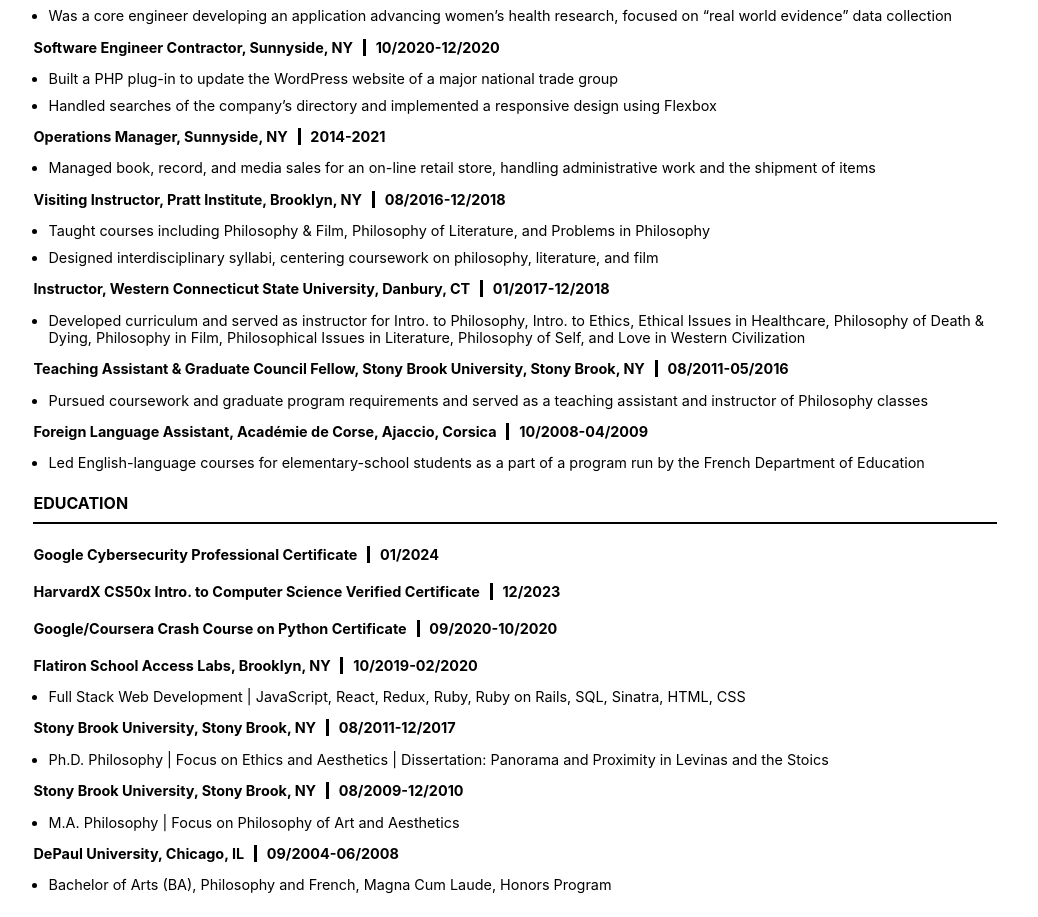
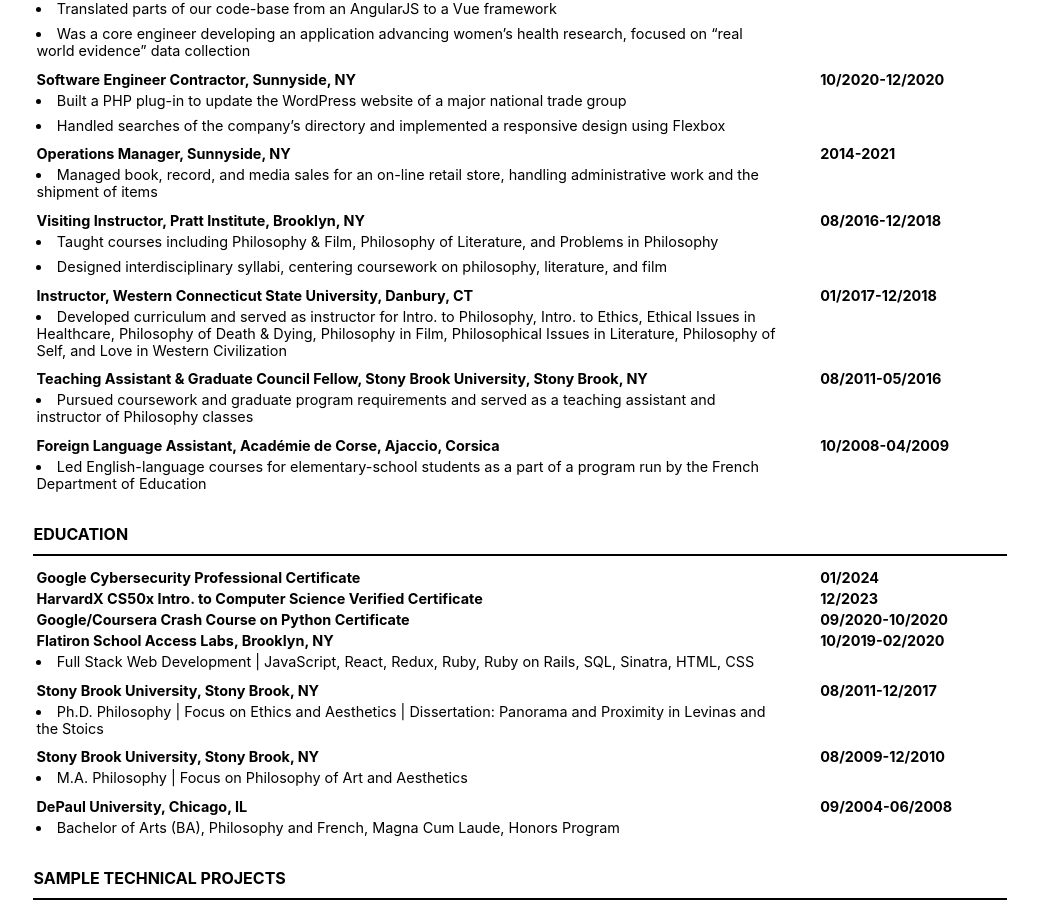
Before and after one commit to automobileslie/carlies-website, a React (Create React App) app: page /resume in a window 1280 px wide. Shown: the part 599-1516 px from the top of the page, without its empty margins (115-1153 px from the left). Built offline with nearby package versions, Linux system fonts and the light colour scheme.

Commit message:
overhaul of style and layout for resume

```diff
--- a/src/Resume.js
+++ b/src/Resume.js
@@ -21,8 +21,14 @@
                         <h4 className="resume-section-header">TECHNICAL SKILLS</h4>
                         <p className="resume-paragraph">JavaScript/Typescript (including Vue.js, AngularJS, and React frameworks), Ruby, Ruby on Rails, Python, HTML, CSS, PHP, C, Java, SQL, Flask,  Intrusion Detection, Cybersecurity Incident Response, Vulnerability Management, Communication, Problem-Solving, Critical Thinking</p>
                         <h4 className="resume-section-header">WORK EXPERIENCE</h4>
-                        <div className="container-for-resume-paragraph"><p className="resume-paragraph resume-section-bold">Software Engineer, Dorsata, Remote</p><p className="resume-paragraph resume-section-bold date-on-resume">09/2021-09/2023</p></div>
-                        <ul className="ul-resume">
+                        <table>
+                            <tbody>
+                                <tr>
+                                    <td className="resume-paragraph resume-section-bold">Software Engineer, Dorsata, Remote</td>
+                                    <td className="resume-date resume-section-bold">09/2021-09/2023</td>
+                                </tr>
+                                <tr>
+                                    <td>
                                         <li className="li-resume">Worked as an engineer for a software company focused on improving women’s health and prenatal care.
                                             Dorsata provides an EHR tool embedded in the obstetrics workflow to aid women’s healthcare providers
                                             in delivering quality services to their patients.
@@ -34,105 +40,154 @@
                                         <li className="li-resume">Was a core engineer developing an application advancing women’s health research,
                                             focused on “real world evidence” data collection
                                         </li>
-                        </ul>
-                        <div className="container-for-resume-paragraph"><p className="resume-paragraph resume-section-bold"> Software Engineer Contractor, Sunnyside, NY</p><p className="resume-paragraph resume-section-bold date-on-resume">10/2020-12/2020</p></div>
-                        <ul className="ul-resume">
+                                    </td>
+                                </tr>
+                                <tr>
+                                    <td className="resume-paragraph resume-section-bold"> Software Engineer Contractor, Sunnyside, NY</td>
+                                    <td className="resume-date resume-section-bold">10/2020-12/2020</td>
+                                </tr>
+                                <tr>
+                                    <td>
                                         <li className="li-resume">Built a PHP plug-in to update the WordPress website of a major national trade group</li>
                                         <li className="li-resume">Handled searches of the company’s directory and implemented a responsive design using Flexbox</li>
-                        </ul>
-                        <div className="container-for-resume-paragraph"><p className="resume-paragraph resume-section-bold"> Operations Manager, Sunnyside, NY</p><p className="resume-paragraph resume-section-bold date-on-resume">2014-2021</p></div>
-                        <ul className="ul-resume">
+                                    </td>
+                                </tr>
+                                <tr>
+                                    <td className="resume-paragraph resume-section-bold"> Operations Manager, Sunnyside, NY</td>
+                                    <td className="resume-date resume-section-bold">2014-2021</td>
+                                </tr>
+                                <tr>
+                                    <td>
                                         <li className="li-resume">Managed book, record, and media sales for an on-line retail store, handling administrative work and the shipment of items</li>
-                        </ul>
-                        <div className="container-for-resume-paragraph"><p className="resume-paragraph resume-section-bold">Visiting Instructor, Pratt Institute, Brooklyn, NY</p><p className="resume-paragraph resume-section-bold date-on-resume">08/2016-12/2018</p></div>
-                        <ul className="ul-resume">
+                                    </td>
+                                </tr>
+                                <tr>
+                                    <td className="resume-paragraph resume-section-bold">Visiting Instructor, Pratt Institute, Brooklyn, NY</td>
+                                    <td className="resume-date resume-section-bold">08/2016-12/2018</td>
+                                </tr>
+                                <tr>
+                                    <td>
                                         <li className="li-resume">Taught courses including Philosophy & Film, Philosophy of Literature, and Problems in Philosophy</li>
                                         <li className="li-resume">Designed interdisciplinary syllabi, centering coursework on philosophy, literature, and film</li>
-                        </ul>
-                        <div className="container-for-resume-paragraph"><p className="resume-paragraph resume-section-bold">Instructor, Western Connecticut State University, Danbury, CT </p><p className="resume-paragraph resume-section-bold date-on-resume">01/2017-12/2018</p></div>
-                        <ul className="ul-resume">
+                                    </td>
+                                </tr>
+                                <tr>
+                                    <td className="resume-paragraph resume-section-bold">Instructor, Western Connecticut State University, Danbury, CT </td>
+                                    <td className="resume-date resume-section-bold">01/2017-12/2018</td>
+                                </tr>
+                                <tr>
+                                    <td>
                                         <li className="li-resume">Developed curriculum and served as instructor for Intro. to Philosophy, Intro. to Ethics,
                                             Ethical Issues in Healthcare, Philosophy of Death & Dying, Philosophy in Film, Philosophical Issues in Literature, Philosophy of Self, and Love in Western Civilization
                                         </li>
-                        </ul>
-                        <div className="container-for-resume-paragraph"><p className="resume-paragraph resume-section-bold">Teaching Assistant & Graduate Council Fellow, Stony Brook University, Stony Brook, NY</p><p className="resume-paragraph resume-section-bold date-on-resume"> 08/2011-05/2016</p></div>
-                        <ul className="ul-resume">
+                                    </td>
+                                </tr>
+                                <tr>
+                                    <td className="resume-paragraph resume-section-bold">Teaching Assistant & Graduate Council Fellow, Stony Brook University, Stony Brook, NY</td>
+                                    <td className="resume-date resume-section-bold"> 08/2011-05/2016</td>
+                                </tr>
+                                <tr>
+                                    <td>
                                         <li className="li-resume">Pursued coursework and graduate program requirements and served as a teaching assistant and instructor of Philosophy classes</li>
-                        </ul>
-                        <div className="container-for-resume-paragraph"><p className="resume-paragraph resume-section-bold">Foreign Language Assistant, Académie de Corse, Ajaccio, Corsica</p><p className="resume-paragraph resume-section-bold date-on-resume">10/2008-04/2009</p></div>
-                        <ul className="ul-resume">
+                                    </td>
+                                </tr>
+                                <tr>
+                                    <td className="resume-paragraph resume-section-bold">Foreign Language Assistant, Académie de Corse, Ajaccio, Corsica</td>
+                                    <td className="resume-date resume-section-bold">10/2008-04/2009</td>
+                                </tr>
+                                <tr>
+                                    <td>
                                         <li className="li-resume">Led English-language courses for elementary-school students as a part of a program run by the French Department of Education</li>
-                        </ul>
+                                    </td>
+                                </tr>
+                            </tbody>
+                        </table>
                         <h4 className="resume-section-header">EDUCATION</h4>
-                        <div className="container-for-resume-paragraph"><p className="resume-paragraph resume-section-bold">Google Cybersecurity Professional Certificate</p><p className="resume-paragraph resume-section-bold date-on-resume">01/2024</p></div>
-                        <br />
-                        <div className="container-for-resume-paragraph"><p className="resume-paragraph resume-section-bold">HarvardX CS50x Intro. to Computer Science Verified Certificate</p><p className="resume-paragraph resume-section-bold date-on-resume">12/2023</p></div>
-                        <br />
-                        <div className="container-for-resume-paragraph"><p className="resume-paragraph resume-section-bold">Google/Coursera Crash Course on Python Certificate</p><p className="resume-paragraph resume-section-bold date-on-resume">09/2020-10/2020</p></div>
-                        <br />
-                        <div className="container-for-resume-paragraph"><p className="resume-paragraph resume-section-bold">Flatiron School Access Labs, Brooklyn, NY</p><p className="resume-paragraph resume-section-bold date-on-resume">10/2019-02/2020</p></div>
-                        <ul className="ul-resume">
+                        <table>
+                            <tbody>
+                                <tr>
+                                    <td className="resume-paragraph resume-section-bold">Google Cybersecurity Professional Certificate</td>
+                                    <td className="resume-date resume-section-bold">01/2024</td>
+                                </tr>
+                                <tr>
+                                    <td className="resume-paragraph resume-section-bold">HarvardX CS50x Intro. to Computer Science Verified Certificate</td>
+                                    <td className="resume-date resume-section-bold">12/2023</td>
+                                </tr>
+                                <tr>
+                                    <td className="resume-paragraph resume-section-bold">Google/Coursera Crash Course on Python Certificate</td>
+                                    <td className="resume-date resume-section-bold">09/2020-10/2020</td>
+                                </tr>
+                                <tr>
+                                    <td className="resume-paragraph resume-section-bold">Flatiron School Access Labs, Brooklyn, NY</td>
+                                    <td className="resume-date resume-section-bold">10/2019-02/2020</td>
+                                </tr>
+                                <tr>
+                                    <td>
                                         <li className="li-resume">Full Stack Web Development | JavaScript, React, Redux, Ruby, Ruby on Rails, SQL, Sinatra, HTML, CSS</li>
-                        </ul>
-                        <div className="container-for-resume-paragraph"><p className="resume-paragraph resume-section-bold">Stony Brook University, Stony Brook, NY</p><p className="resume-paragraph resume-section-bold date-on-resume">08/2011-12/2017</p></div>
-                        <ul className="ul-resume">
+                                    </td>
+                                </tr>
+                                <tr>
+                                    <td className="resume-paragraph resume-section-bold">Stony Brook University, Stony Brook, NY</td>
+                                    <td className="resume-date resume-section-bold">08/2011-12/2017</td>
+                                </tr>
+                                <tr>
+                                    <td>
                                         <li className="li-resume">Ph.D. Philosophy | Focus on Ethics and Aesthetics | Dissertation: Panorama and Proximity in Levinas and the Stoics</li>
-                        </ul>
-                        <div className="container-for-resume-paragraph"><p className="resume-paragraph resume-section-bold">Stony Brook University, Stony Brook, NY</p><p className="resume-paragraph resume-section-bold date-on-resume">08/2009-12/2010</p></div>
-                        <ul className="ul-resume">
+                                    </td>
+                                </tr>
+                                <tr>
+                                    <td className="resume-paragraph resume-section-bold">Stony Brook University, Stony Brook, NY</td>
+                                    <td className="resume-date resume-section-bold">08/2009-12/2010</td>
+                                </tr>
+                                <tr>
+                                    <td>
                                         <li className="li-resume">M.A. Philosophy | Focus on Philosophy of Art and Aesthetics</li>
-                        </ul>
-                        <div className="container-for-resume-paragraph"><p className="resume-paragraph resume-section-bold">DePaul University, Chicago, IL</p><p className="resume-paragraph resume-section-bold date-on-resume">09/2004-06/2008</p></div>
-                        <ul className="ul-resume">
+                                    </td>
+                                </tr>
+                                <tr>
+                                    <td className="resume-paragraph resume-section-bold">DePaul University, Chicago, IL</td>
+                                    <td className="resume-date resume-section-bold">09/2004-06/2008</td>
+                                </tr>
+                                <tr>
+                                    <td>
                                         <li className="li-resume">Bachelor of Arts (BA), Philosophy and French, Magna Cum Laude, Honors Program</li>
-                        </ul>
+                                    </td>
+                                </tr>
+                            </tbody>
+                        </table>
 
                         <h4 className="resume-section-header">SAMPLE TECHNICAL PROJECTS</h4>
 
-                        <p className="resume-paragraph"><strong>Chicago Artwork Collection Application</strong>
+                        <p className="project-title"><strong>Chicago Artwork Collection Application</strong>
                             <a className="link link-for-resume-and-projects resume-publication-and-project-link" href="https://github.com/automobileslie/aic_collections_app" target = "_blank" rel="noopener noreferrer"> AIC Collection App </a>
-                            |
                             <a className="link link-for-resume-and-projects resume-publication-and-project-link" href="https://youtu.be/htQ8wr_J2WU" target = "_blank" rel="noopener noreferrer"> Demo </a>
                         </p>
-                        <p className="resume-paragraph"><i>A program for perusing artwork at the Art Institute of Chicago and creating your own personal collections</i></p>
-
-                        <ul className="ul-resume">
+                        <p className="project-description-on-resume"><i>A program for perusing artwork at the Art Institute of Chicago and creating your own personal collections</i></p>
                         <li className="li-resume">Built the application using Python, SQL, and Flask</li>
                         <li className="li-resume">Set up fetches to the Art Institute of Chicago’s public API to get work in the public domain, rendering a paginated list of matches</li>
                         <li className="li-resume">Enabled CRUD functionality for users to manage their own personal digital artwork collections</li>
-                        </ul>
 
-                        <p className="resume-paragraph"><strong>Library of Congress Collections Application </strong>
+                        <p className="project-title"><strong>Library of Congress Collections Application </strong>
                             <a className="link link-for-resume-and-projects resume-publication-and-project-link" href="https://github.com/automobileslie/Library_of_Congress_App" target = "_blank" rel="noopener noreferrer"> Library of Congress App </a>
-                            |
                             <a className="link link-for-resume-and-projects resume-publication-and-project-link" href="https://www.loom.com/share/0a4500bfd7b34f33b6b1e088a0beada9?sid=d8217163-72f7-4962-b08d-311505806dd8" target = "_blank" rel="noopener noreferrer"> Demo </a>
                         </p>
-                        <p className="resume-paragraph"><i>Provides information on collections held by the Library of Congress to generate interest in library resources on a variety of topics</i></p>
-
-                        <ul className="ul-resume">
+                        <p className="project-description-on-resume"><i>Provides information on collections held by the Library of Congress to generate interest in library resources on a variety of topics</i></p>
                         <li className="li-resume">Employed hooks in functional components in a React JavaScript framework</li>
                         <li className="li-resume">Fetched data from the Library of Congress Collections API to display in a paginated index</li>
                         <li className="li-resume">Provided a search box using a controlled form to narrow down the collections results</li>
                         <li className="li-resume">Implemented a responsive design using Flexbox and media query breakpoints</li>
-                        </ul>
-
-                        <p className="resume-paragraph"><strong>National Parks Trip Planner </strong>
+                        <p className="project-title "><strong>National Parks Trip Planner </strong>
                             <a className="link link-for-resume-and-projects resume-publication-and-project-link" href="https://github.com/automobileslie/national_parks_app" target = "_blank" rel="noopener noreferrer"> National Parks App </a>
-                            |
                             <a className="link link-for-resume-and-projects resume-publication-and-project-link" href="https://github.com/automobileslie/national_parks_api" target = "_blank" rel="noopener noreferrer">  National Parks App API </a>
-                            |
                             <a className="link link-for-resume-and-projects resume-publication-and-project-link" href="https://youtu.be/B2vT8In2s5g" target = "_blank" rel="noopener noreferrer"> Demo </a>
                         </p>
-                        <p className="resume-paragraph"><i>An app for exploring national parks and organizing trips to different natural and historical sites</i></p>
-                        <ul className="ul-resume">
+                        <p className="project-description-on-resume"><i>An app for exploring national parks and organizing trips to different natural and historical sites</i></p>
                         <li className="li-resume">Created a Ruby on Rails backend to fetch from the National Park Service JSON API</li>
                         <li className="li-resume">Engineered front-end functionality including a search bar, filters, and routes using React and React Router</li>
                         <li className="li-resume">Enabled JWT token authentication, Bcrypt, and Dotenv-rails for secure login and sign up</li>
-                        </ul>
 
                         <h4 className="resume-section-header">TRANSLATIONS</h4>
                         <p className="resume-paragraph"><strong><i>Being Nude: The Skin of Images</i></strong>, Fordham University Press, 2014 | Co-translated with Anne O’Byrne</p>
-                        <br></br>
                         <p className="resume-paragraph"><strong><i>Carnal Hermeneutics</i></strong>, Fordham University Press, 2015 | Translator of “Essential Skin” in Jean-Luc Nancy’s Rethinking Corpus</p>
                     </div>
                 </div>
--- a/src/index.css
+++ b/src/index.css
@@ -482,7 +482,8 @@
 .resume-section-header {
   border-bottom: 2px solid;
   padding-bottom: 1%;
-  margin-right: 2%;
+  margin-right: 1%;
+  margin-bottom: 1%;
 }
 
 .resume-section-bold {
@@ -491,8 +492,28 @@
 
 .resume-paragraph {
   margin-top: 0;
+  margin-bottom: 2%;
+  font-size: 90%;
+  padding-right: 5%;
+}
+
+@media screen and (max-width: 700px){
+  .resume-paragraph {
+    font-size: small;
+  }
+}
+
+.resume-date {
+  margin-top: 0;
   margin-bottom: 0;
   font-size: 90%;
+  width: 20%;
+}
+
+@media screen and (max-width: 700px){
+  .resume-date {
+    font-size: small;
+  }
 }
 
 .resume-links {
@@ -502,30 +523,54 @@
 
 .link-for-resume-and-projects {
   font-weight: normal;
-}
-
-.ul-resume {
-  padding-inline-start: 15px;
-  font-size: 90%;
+  margin: 1%;
 }
 
 .li-resume {
   margin-bottom: 1%;
+  margin-right: 5%;
+  font-size: 90%;
+  margin-top: 0%;
 }
 
-.container-for-resume-paragraph {
-  display: flex;
+@media screen and (max-width: 700px){
+  .li-resume {
+    margin-right: 0%;
+    margin-bottom: 3%;
+    font-size: small;
+  }
 }
 
-.date-on-resume {
-  margin-left: 5%;
+table {
+  width: 100%;
 }
 
-@media screen and (min-width: 700px){
-  .date-on-resume {
-  margin-left: 1%;
-  border-left: solid black;
-  padding-left: 1%;
+.project-title {
+  margin-top: 2%;
+  margin-bottom: 0;
+  font-size: 90%;
+  padding-right: 5%;
+}
+
+@media screen and (min-width: 701px){
+  .project-description-on-resume{
+    font-size: 90%;
+    margin-top: 0%;
+    margin-bottom: 2%;
+    padding-right: 5%;
+  }
+}
+@media screen and (max-width: 700px){
+  .project-description-on-resume{
+    font-size: small;
+    margin-top: 2%;
+    margin-bottom: 2%;
+  }
+}
+
+@media screen and (max-width: 700px){
+  .project-title {
+    font-size: small;
   }
 }
 
```
Lines whose indentation alone changed are shown as unchanged.
